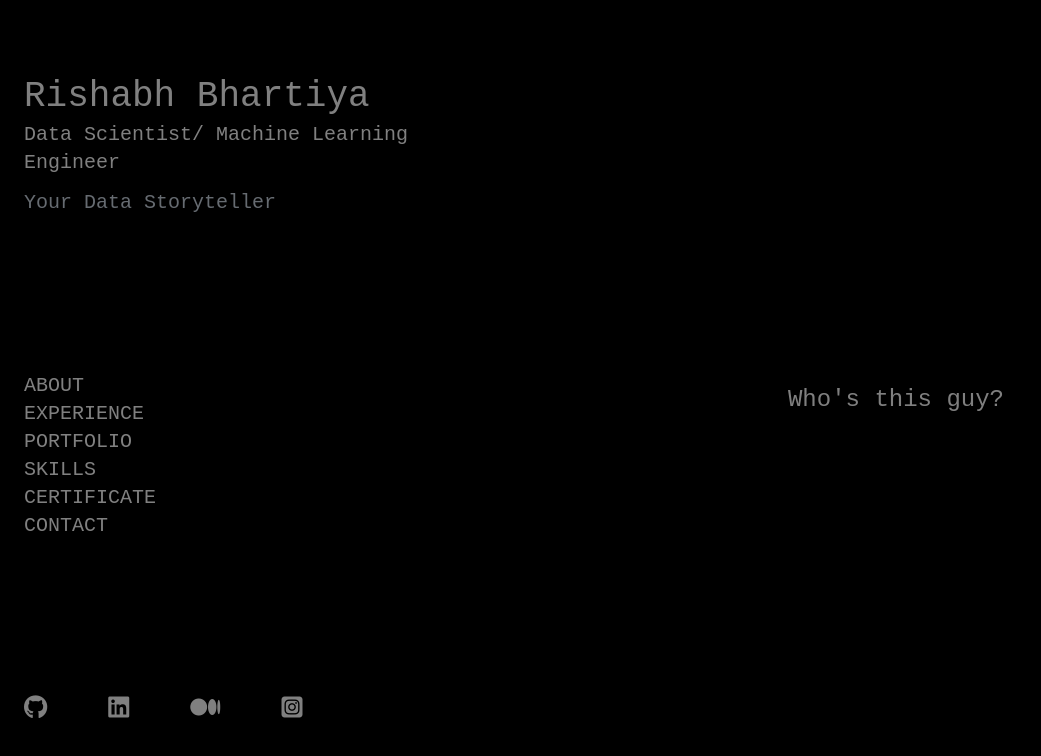
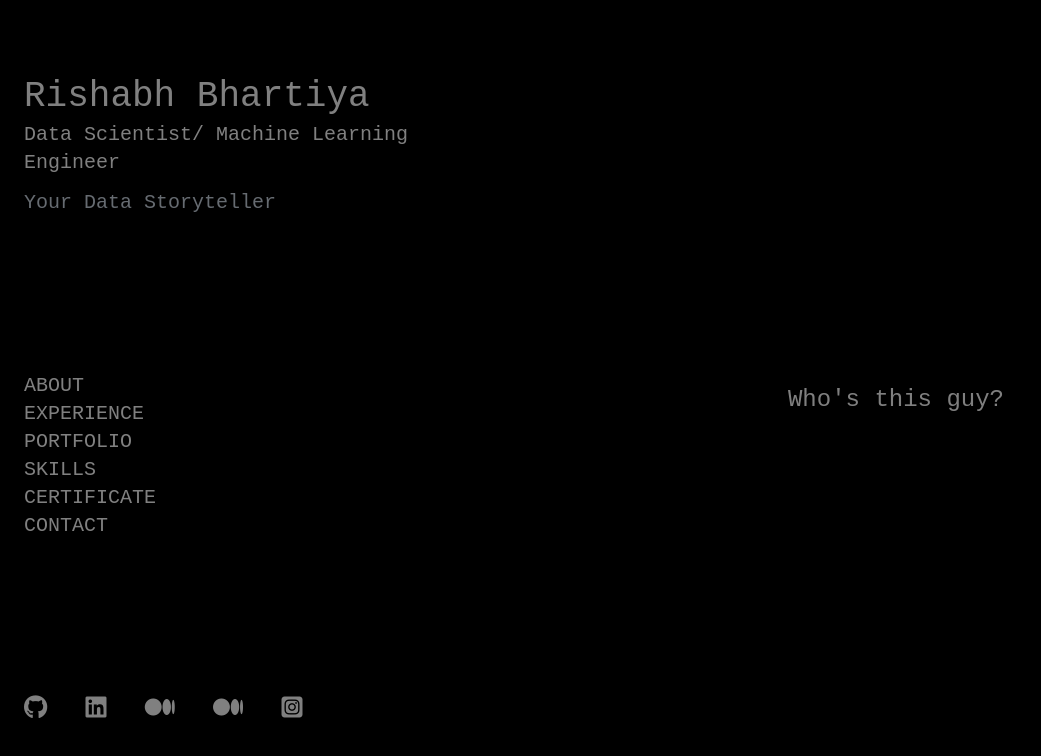
Before and after one commit to rishabhbhartiya/Portfolio, a plain HTML site: page index.html in a window 1280 px wide. Shown: the whole page, without its empty margins (0-1041 px from the left). Drawn offline with nearby package versions, Linux system fonts and the light colour scheme.

Commit message:
Update index.html

```diff
--- a/index.html
+++ b/index.html
@@ -69,6 +69,13 @@
                 class="text-xl lg:text-2xl fa-brands fa-linkedin hover:-translate-y-2 shadow-lg hover:shadow-cyan-500/100 duration-150 cursor-pointer"
               ></i
             ></a>
+
+            <a href="https://medium.com/@rishabhbhartiya854"
+              ><i
+                class="text-xl lg:text-2xl fa-brands fa-medium hover:-translate-y-2 shadow-lg hover:shadow-cyan-500/100 duration-150 cursor-pointer"
+              ></i
+            ></a>
+
             <a href="https://medium.com/@rishabhbhartiya854"
               ><i
                 class="text-xl lg:text-2xl fa-brands fa-medium hover:-translate-y-2 shadow-lg hover:shadow-cyan-500/100 duration-150 cursor-pointer"
```
